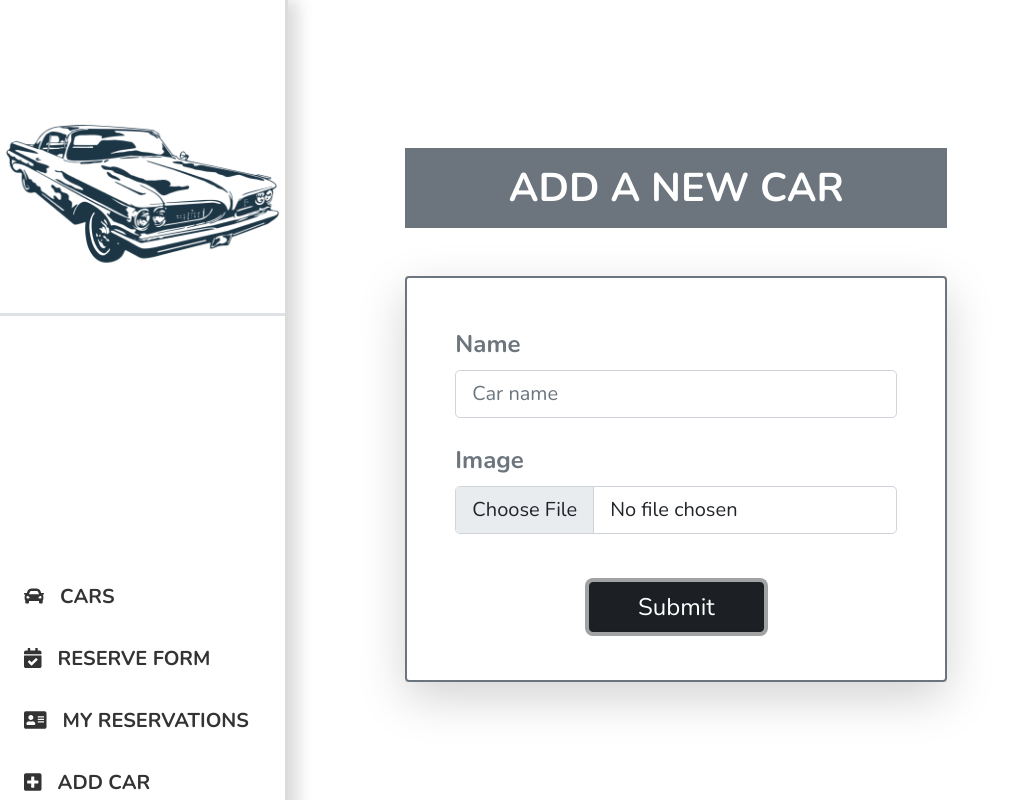
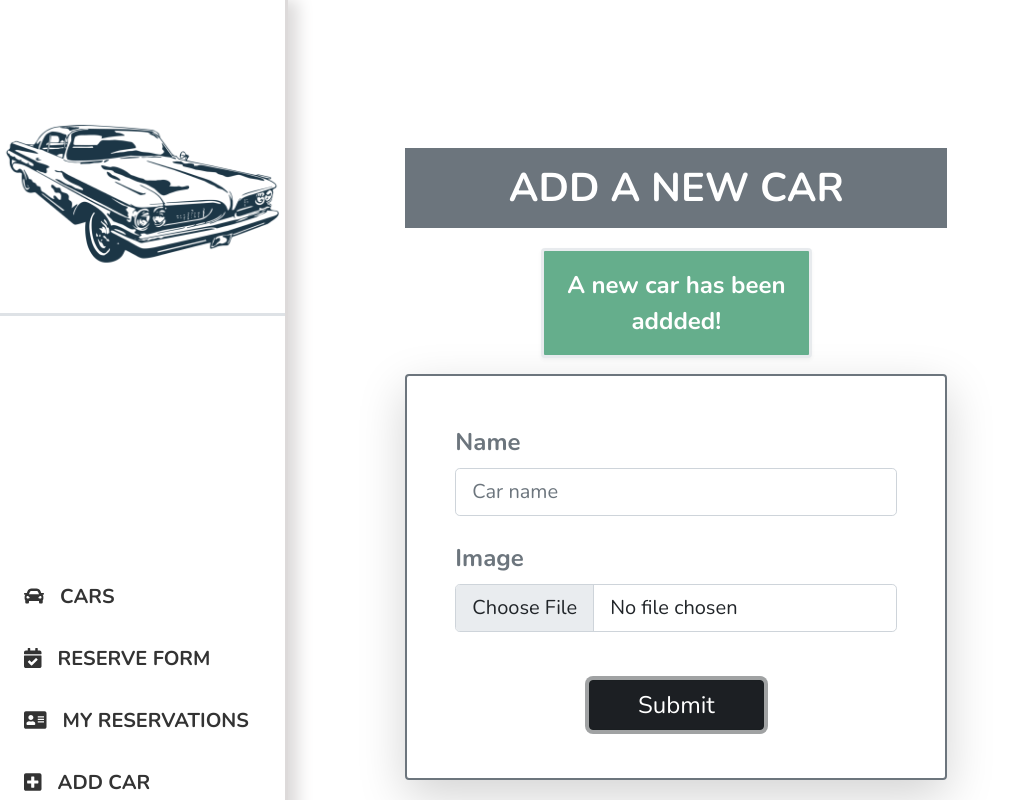
Before and after one commit to mrigorir/group-final-capstone-react, a React (Create React App) app: page /add-car in a window 1280 px wide. Both pictures are taken after typing "Sample" into the empty fields and a click on the button "Submit". Shown: the top 800 px of the page, without its empty margins (0-1023 px from the left). Built offline with nearby package versions, Linux system fonts and the light colour scheme; no server answers.

Commit message:
add success message when add a car

```diff
--- a/src/components/cars/AddCar.js
+++ b/src/components/cars/AddCar.js
@@ -12,6 +12,7 @@ function AddCar() {
   const carImageRef = useRef();
   const [carName, setCarName] = useState('');
   const [carImage, setCarImage] = useState('');
+  const [show, setShow] = useState('opacity-0');
 
   const handleValues = () => {
     setCarImage(carImageRef.current.value);
@@ -26,6 +27,10 @@ function AddCar() {
     dispatch(addCarAction(carName, carImage));
     setCarName('');
     setCarImage('');
+    setShow('opacity-1');
+    setTimeout(() => {
+      setShow('opacity-0');
+    }, 2500);
   };
 
   return (
@@ -38,8 +43,11 @@ function AddCar() {
           <Col lg={10} md={8} xs={12} className="p-0 position-relative">
             <div className="form-pos">
               <h1 className="text-center text-uppercase text-white fw-bold bg-secondary p-3 mx-auto mt-5 carFormTitle">Add a new car</h1>
+              <p className={`text-center fs-4 fw-bold bg-success border border-sucesss border-3 rounded shadow-sm mx-auto w-50 p-3 text-white ${show}`}>
+                A new car has been addded!
+              </p>
               <Form
-                className="mx-auto shadow-lg border border-secondary border-2 rounded p-5 my-5 carForm"
+                className="mx-auto shadow-lg border border-secondary border-2 rounded p-5 mb-5 carForm"
                 onSubmit={handleSubmit}
               >
                 <Form.Group className="mb-4" controlId="carName">
```
Also changed, not shown: src/dist/styles/carForm.css.
